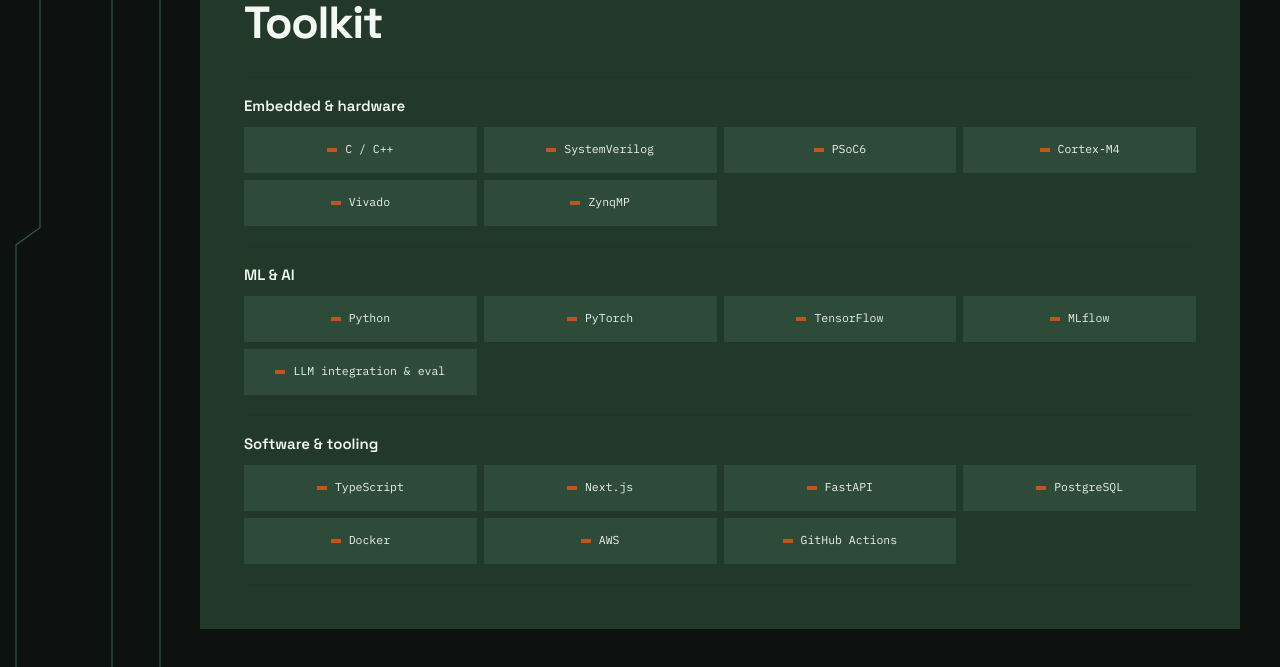
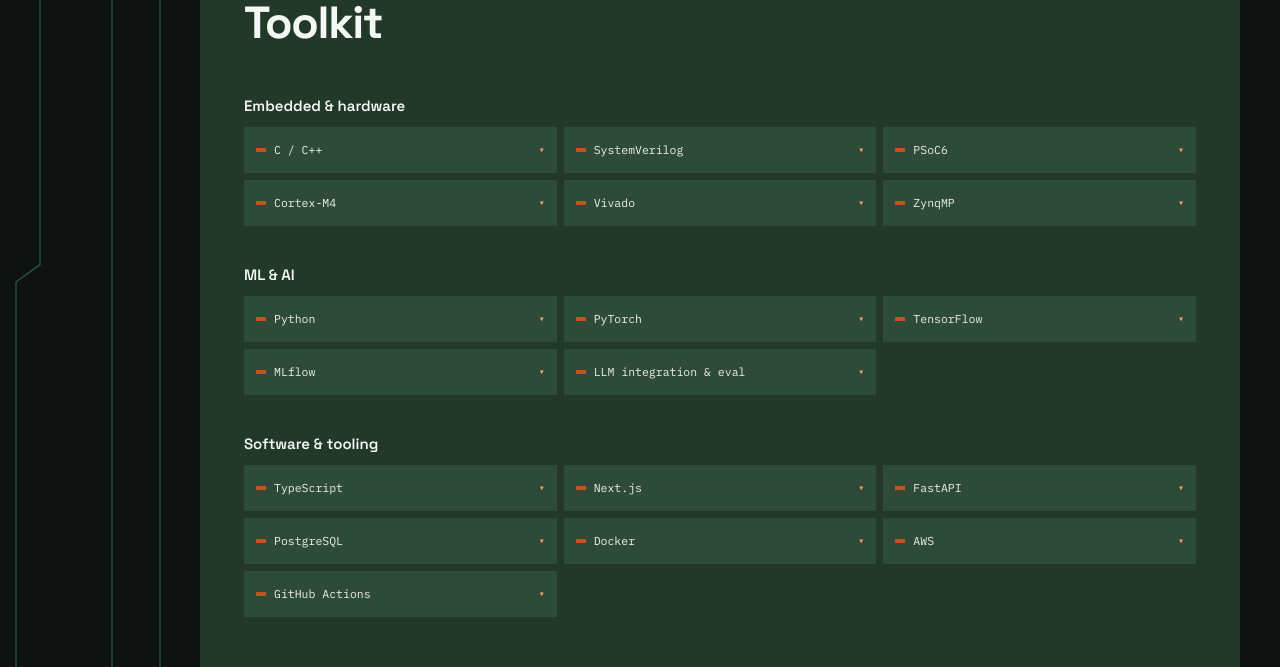
Before and after one commit to hargens-holland/PortfolioWebsite, a Next.js app in the folder web/: page / in a window 1280 px wide. Shown: the part 3080-3747 px from the top of the page. Built offline with nearby package versions, Linux system fonts and the light colour scheme.

Commit message:
Added description to skills section

```diff
--- a/web/app/globals.css
+++ b/web/app/globals.css
@@ -351,13 +351,55 @@
 .toolkit { display: flex; flex-direction: column; border-top: 1px solid var(--line); margin-top: 30px; }
 .toolgroup { padding: 18px 0 20px; border-bottom: 1px solid var(--line); }
 .toolgroup__title { margin-bottom: 12px; font-family: var(--display); font-size: 15px; font-weight: 600; color: var(--text-bright); }
-.chips { display: grid; grid-template-columns: repeat(4, minmax(0, 1fr)); gap: 7px; }
+/* Three columns rather than four: an open skill note needs room to be read,
+   and the grid row grows around whichever chip in it is expanded. */
+.chips { display: grid; grid-template-columns: repeat(3, minmax(0, 1fr)); gap: 7px; align-items: start; }
+.skill { display: flex; flex-direction: column; }
 .chip {
   display: flex; align-items: center; justify-content: center; gap: 8px;
   min-height: 46px; padding: 8px 12px; background: var(--chip);
   font-family: var(--mono); font-size: 11.5px; line-height: 1.3; color: var(--text);
 }
 .chip__mark { flex: 0 0 10px; width: 10px; height: 4px; background: var(--accent-deep); }
+.chip__name { flex: 1 1 auto; text-align: left; }
+
+/* Only skills with a note become buttons — the rest keep the plain chip. */
+.chip--toggle {
+  width: 100%; margin: 0; border: 0; border-radius: 0; text-align: left; cursor: pointer;
+  font: inherit; font-family: var(--mono); font-size: 11.5px; color: var(--text);
+  transition: background var(--ease), color var(--ease);
+}
+.chip--toggle:hover { background: var(--card-hover); color: var(--text-bright); }
+.chip--toggle:focus-visible { outline: 2px solid var(--accent-light); outline-offset: 2px; }
+.chip__arrow {
+  flex: 0 0 auto; color: var(--accent-light); font-size: 10px; line-height: 1;
+  transition: transform var(--ease);
+}
+.skill--open .chip--toggle { background: var(--card-hover); color: var(--text-bright); }
+.skill--open .chip__arrow { transform: rotate(180deg); }
+
+/* 0fr → 1fr animates to the panel's natural height without hardcoding one. */
+.skill__panel { display: grid; grid-template-rows: 0fr; transition: grid-template-rows var(--ease); }
+.skill--open .skill__panel { grid-template-rows: 1fr; }
+.skill__panel-inner {
+  overflow: hidden;
+  /* Keeps links in a closed panel out of the tab order; delayed so it doesn't
+     blank the text mid-collapse. */
+  visibility: hidden; transition: visibility 0s linear .2s;
+}
+.skill--open .skill__panel-inner { visibility: visible; transition-delay: 0s; }
+/* Padding sits on the note itself, not on the projects row below it — a skill
+   with no project links still needs a bottom edge. */
+.skill__note {
+  margin: 0; padding: 13px; background: var(--panel-alt);
+  font-size: 13.5px; line-height: 1.62; color: var(--text-dim);
+}
+.skill__projects { display: flex; flex-wrap: wrap; gap: 10px; padding: 0 13px 13px; background: var(--panel-alt); }
+.skill__project {
+  font-family: var(--mono); font-size: 11px; color: var(--accent-light);
+  border-bottom: 1px solid transparent; transition: border-color var(--ease);
+}
+.skill__project:hover { border-bottom-color: var(--accent-light); }
 
 /* -------------------------------------------------------------- about --- */
 
@@ -444,6 +486,7 @@
   html { scroll-behavior: auto; }
   .pulse { display: none; }
   .reveal, .reveal--hidden { opacity: 1 !important; transform: none !important; }
+  .skill__panel-inner { transition-delay: 0s !important; }
   * { animation-duration: .001s !important; transition-duration: .001s !important; }
 }
 
@@ -474,6 +517,6 @@
   .card__copy { padding: 22px; }
   .shot { min-height: 220px; }
   .entry { gap: 8px; }
-  .chips { grid-template-columns: repeat(2, minmax(0, 1fr)); }
+  .chips { grid-template-columns: 1fr; }
   .footer { padding: 48px 20px 64px; }
 }
--- a/web/app/page.tsx
+++ b/web/app/page.tsx
@@ -1,7 +1,18 @@
-import { ABOUT, CONTACT, EDUCATION, HERO, LINKS, SITE, SKILLS, WORK } from "@/content/site";
+import {
+  ABOUT,
+  CONTACT,
+  EDUCATION,
+  HERO,
+  LINKS,
+  RESUME_FILENAME,
+  SITE,
+  SKILLS,
+  WORK,
+} from "@/content/site";
 import { PROJECTS, featuredProject, otherProjects } from "@/content/projects";
 import { FeaturedCard, ProjectCard } from "@/components/ProjectCard";
 import { RoleRotator } from "@/components/RoleRotator";
+import { SkillChip } from "@/components/SkillChip";
 import { Reveal } from "@/components/Reveal";
 import { Photo } from "@/components/Photo";
 
@@ -34,7 +45,7 @@
               <a className="btn btn--primary" href="#work">
                 See selected work →
               </a>
-              <a className="btn btn--ghost" href={LINKS.resume} download>
+              <a className="btn btn--ghost" href={LINKS.resume} download={RESUME_FILENAME}>
                 Download résumé (PDF)
               </a>
             </div>
@@ -141,10 +152,7 @@
               <div className="toolgroup__title">{group.title}</div>
               <div className="chips">
                 {group.items.map((item) => (
-                  <span className="chip" key={item}>
-                    <i className="chip__mark" />
-                    {item}
-                  </span>
+                  <SkillChip key={item.name} skill={item} />
                 ))}
               </div>
             </div>
@@ -190,7 +198,11 @@
             <a className="contact__btn contact__btn--primary" href={`mailto:${SITE.email}`}>
               {SITE.email} <span>→</span>
             </a>
-            <a className="contact__btn contact__btn--ghost" href={LINKS.resume} download>
+            <a
+              className="contact__btn contact__btn--ghost"
+              href={LINKS.resume}
+              download={RESUME_FILENAME}
+            >
               Résumé — PDF <span>↓</span>
             </a>
             <a
--- /dev/null
+++ b/web/components/SkillChip.tsx
@@ -0,0 +1,67 @@
+"use client";
+
+import Link from "next/link";
+import { useId, useState } from "react";
+import { findProject } from "@/content/projects";
+import type { Skill } from "@/content/site";
+
+/**
+ * One skill in the toolkit grid.
+ *
+ * A skill with a `note` in content/site.ts becomes a button with an arrow that
+ * opens a short writeup underneath it. A skill without one stays a plain label,
+ * so half-written notes never ship as empty dropdowns.
+ */
+export function SkillChip({ skill }: { skill: Skill }) {
+  const [open, setOpen] = useState(false);
+  const panelId = useId();
+
+  if (!skill.note) {
+    return (
+      <div className="skill">
+        <span className="chip">
+          <i className="chip__mark" />
+          <span className="chip__name">{skill.name}</span>
+        </span>
+      </div>
+    );
+  }
+
+  // Unknown slugs drop out rather than rendering a link to a 404.
+  const projects = skill.projects?.map(findProject).filter((p) => p !== undefined) ?? [];
+
+  return (
+    <div className={`skill${open ? " skill--open" : ""}`}>
+      <button
+        type="button"
+        className="chip chip--toggle"
+        aria-expanded={open}
+        aria-controls={panelId}
+        onClick={() => setOpen((wasOpen) => !wasOpen)}
+      >
+        <i className="chip__mark" />
+        <span className="chip__name">{skill.name}</span>
+        <span className="chip__arrow" aria-hidden="true">
+          ▾
+        </span>
+      </button>
+
+      {/* Always rendered so it can animate; the inner div's visibility keeps
+          links inside a closed panel out of the tab order. */}
+      <div className="skill__panel" id={panelId}>
+        <div className="skill__panel-inner">
+          <p className="skill__note">{skill.note}</p>
+          {projects.length > 0 && (
+            <div className="skill__projects">
+              {projects.map((project) => (
+                <Link className="skill__project" key={project.slug} href={`/projects/${project.slug}`}>
+                  {project.name} <span aria-hidden="true">→</span>
+                </Link>
+              ))}
+            </div>
+          )}
+        </div>
+      </div>
+    </div>
+  );
+}
--- a/web/content/site.ts
+++ b/web/content/site.ts
@@ -22,6 +22,12 @@
   linkedin: "",
   resume: "/assets/resume.pdf",
 } as const;
+
+/**
+ * What the résumé is *saved as* — the file on disk stays resume.pdf, but a
+ * recruiter's Downloads folder already has a dozen of those.
+ */
+export const RESUME_FILENAME = "Holland-Hargens-Resume.pdf";
 
 export const HERO = {
   statusLine: "[ OK ] bring-up complete",
@@ -65,18 +71,116 @@
     "3.6 GPA, Dean's Honor List. ECE 554 capstone with the Flex-PGA group, building a fitness tracker. IEEE member.",
 };
 
-export const SKILLS = [
+export type Skill = {
+  name: string;
+  /**
+   * Two or three sentences on where you've actually used it. Omit it and the
+   * chip renders as a plain label with no arrow — so you can fill these in a
+   * few at a time instead of all at once.
+   */
+  note?: string;
+  /** Slugs from content/projects.ts. Rendered as links at the bottom of the note. */
+  projects?: string[];
+};
+
+export type SkillGroup = {
+  title: string;
+  items: Skill[];
+};
+
+export const SKILLS: SkillGroup[] = [
   {
     title: "Embedded & hardware",
-    items: ["C / C++", "SystemVerilog", "PSoC6", "Cortex-M4", "Vivado", "ZynqMP"],
+    items: [
+      {
+        name: "C / C++",
+        note: "TODO — which firmware did you write in C, and on what hardware? Two or three sentences.",
+      },
+      {
+        name: "SystemVerilog",
+        note: "TODO — the ECE 554 capstone, or other RTL coursework. What did you actually design and verify?",
+      },
+      {
+        name: "PSoC6",
+        note: "TODO — which project used the PSoC6, and what was it doing? Peripherals, sensors, power?",
+      },
+      {
+        name: "Cortex-M4",
+        note: "TODO — where you worked on an M4 core, and at what level: bare-metal, RTOS, driver work?",
+      },
+      {
+        name: "Vivado",
+        note: "Block design and IP integration for the DPU bring-up on an AUP-ZU3. Most of the work came after the first successful build — reading timing reports and adjusting the configuration until the design closed.",
+        projects: ["dpu-bringup"],
+      },
+      {
+        name: "ZynqMP",
+        note: "The AUP-ZU3 board my DPU work targets. Getting the processing system and the programmable logic to cooperate — clocking, the AXI interfaces, and booting into PYNQ — was most of that project.",
+        projects: ["dpu-bringup"],
+      },
+    ],
   },
   {
     title: "ML & AI",
-    items: ["Python", "PyTorch", "TensorFlow", "MLflow", "LLM integration & eval"],
+    items: [
+      {
+        name: "Python",
+        note: "My default for anything data or ML: the preprocessing pipeline at Veridis, model training in both PyTorch and TensorFlow, and the FastAPI services I've written since.",
+        projects: ["eeg-seizure-detection"],
+      },
+      {
+        name: "PyTorch",
+        note: "Trained regression and classification models on 23-channel time-series sensor data at Veridis, and the seizure classifier in my EEG project.",
+        projects: ["eeg-seizure-detection"],
+      },
+      {
+        name: "TensorFlow",
+        note: "Used alongside PyTorch at Veridis to compare architectures against the same preprocessed sensor data.",
+      },
+      {
+        name: "MLflow",
+        note: "Tracked 20+ training configurations at Veridis — parameters, metrics, and artifacts — so runs could be compared later rather than remembered.",
+      },
+      {
+        name: "LLM integration & eval",
+        note: "At Radius Hire I built a Gemini-backed candidate screening workflow and the evaluation around it, checking output quality systematically instead of spot-checking by hand.",
+      },
+    ],
   },
   {
     title: "Software & tooling",
-    items: ["TypeScript", "Next.js", "FastAPI", "PostgreSQL", "Docker", "AWS", "GitHub Actions"],
+    items: [
+      {
+        name: "TypeScript",
+        note: "This site, end to end. The projects and skills you're reading are typed data in one folder, so adding either one is a data change rather than a template change.",
+      },
+      {
+        name: "Next.js",
+        note: "This site is a Next.js app exported to static HTML, which is why it can sit in an S3 bucket behind a CDN with no server to keep running.",
+      },
+      {
+        name: "FastAPI",
+        note: "The inference endpoint for my EEG classifier, and service work at Radius Hire.",
+        projects: ["eeg-seizure-detection"],
+      },
+      {
+        name: "PostgreSQL",
+        note: "TODO — schema or query work at Radius Hire, or wherever you've used it. What was the data?",
+      },
+      {
+        name: "Docker",
+        note: "Containerized the EEG inference service, and the FastAPI services at Radius Hire, so they run the same locally as they do on AWS.",
+        projects: ["eeg-seizure-detection"],
+      },
+      {
+        name: "AWS",
+        note: "Containerized services at Radius Hire, and this site — S3, CloudFront, and Route 53, with an OIDC role for CI, all defined in Terraform.",
+      },
+      {
+        name: "GitHub Actions",
+        note: "The deploy pipeline for this site: lint, typecheck, build, sync to S3, then invalidate the CloudFront cache. It authenticates to AWS over OIDC, so there are no stored access keys.",
+      },
+    ],
   },
 ];
 
```
